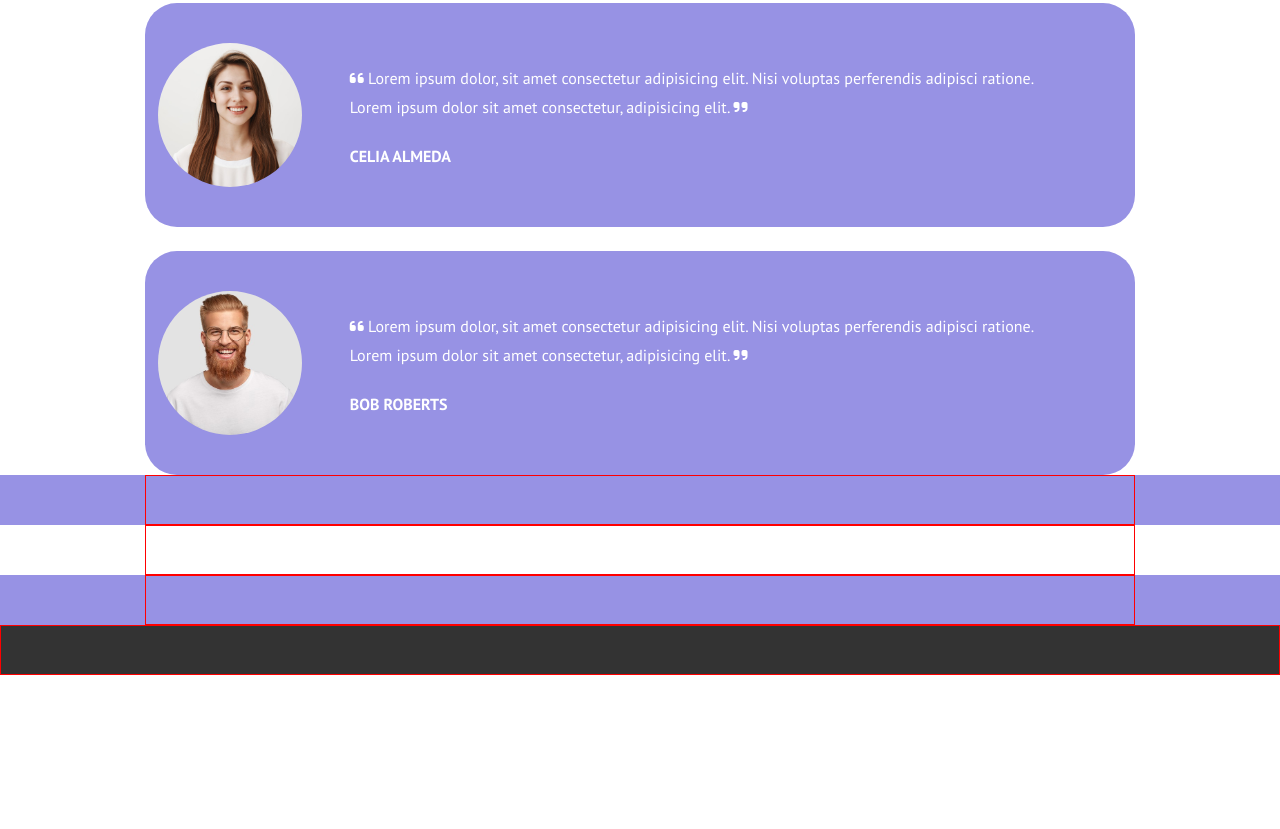
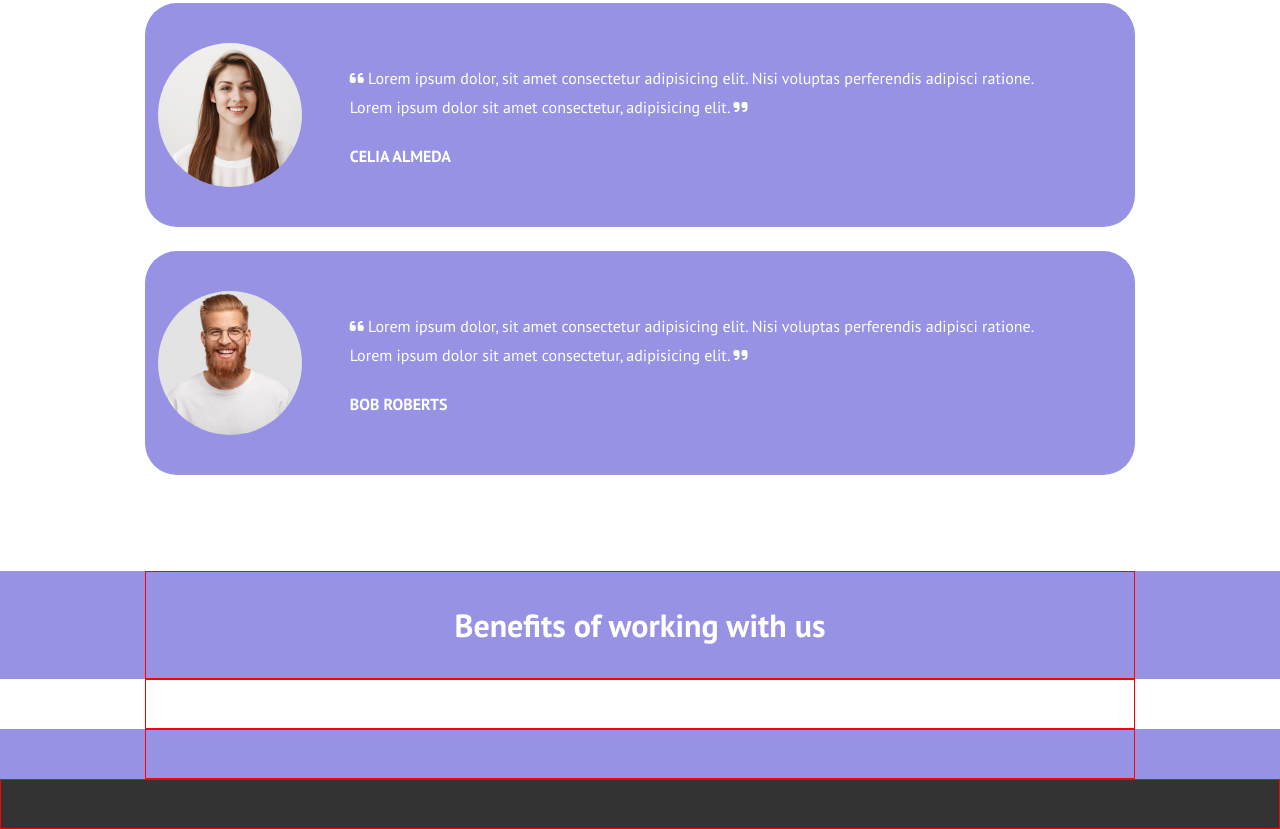
Before and after one commit to MartinelliFabio/htmlcss-responsive-layout, a plain HTML site: page index.html in a window 1280 px wide. Shown: the part 2350-3179 px from the top of the page. Before the commit the page ends 3025 px from the top, so only its background shows below. Drawn offline with Linux system fonts and the light colour scheme.

Commit message:
create section features

```diff
--- a/css/style.css
+++ b/css/style.css
@@ -221,6 +221,10 @@ p {
 }
 
 /* ! CSS Sezione Testimonials */
+#testimonials {
+    padding-bottom: 6rem;
+}
+
 .title-testimonial {
     padding: 2rem;
 }
@@ -271,6 +275,15 @@ p {
     background-size: cover;
     background-position: center;
 }
+
+/* ! CSS Sezione Features */
+#features h2 {
+    color: var(--white);
+    text-align: center;
+    font-size: 2rem;
+    padding: 2rem 0;
+}
+
 
 /* ! Footer */
 footer {
--- a/index.html
+++ b/index.html
@@ -134,8 +134,29 @@
 
         </section>
 
+        <!-- Sezione Features -->
         <section id="features">
-            <div class="container debug"></div>
+            <div class="container debug">
+                <h2>Benefits of working with us</h2>
+                <div class="col">
+
+                </div>
+                <div class="col">
+
+                </div>
+                <div class="col">
+
+                </div>
+                <div class="col">
+
+                </div>
+                <div class="col">
+
+                </div>
+                <div class="col">
+
+                </div>
+            </div>
         </section>
 
         <section id="about-us">
```
